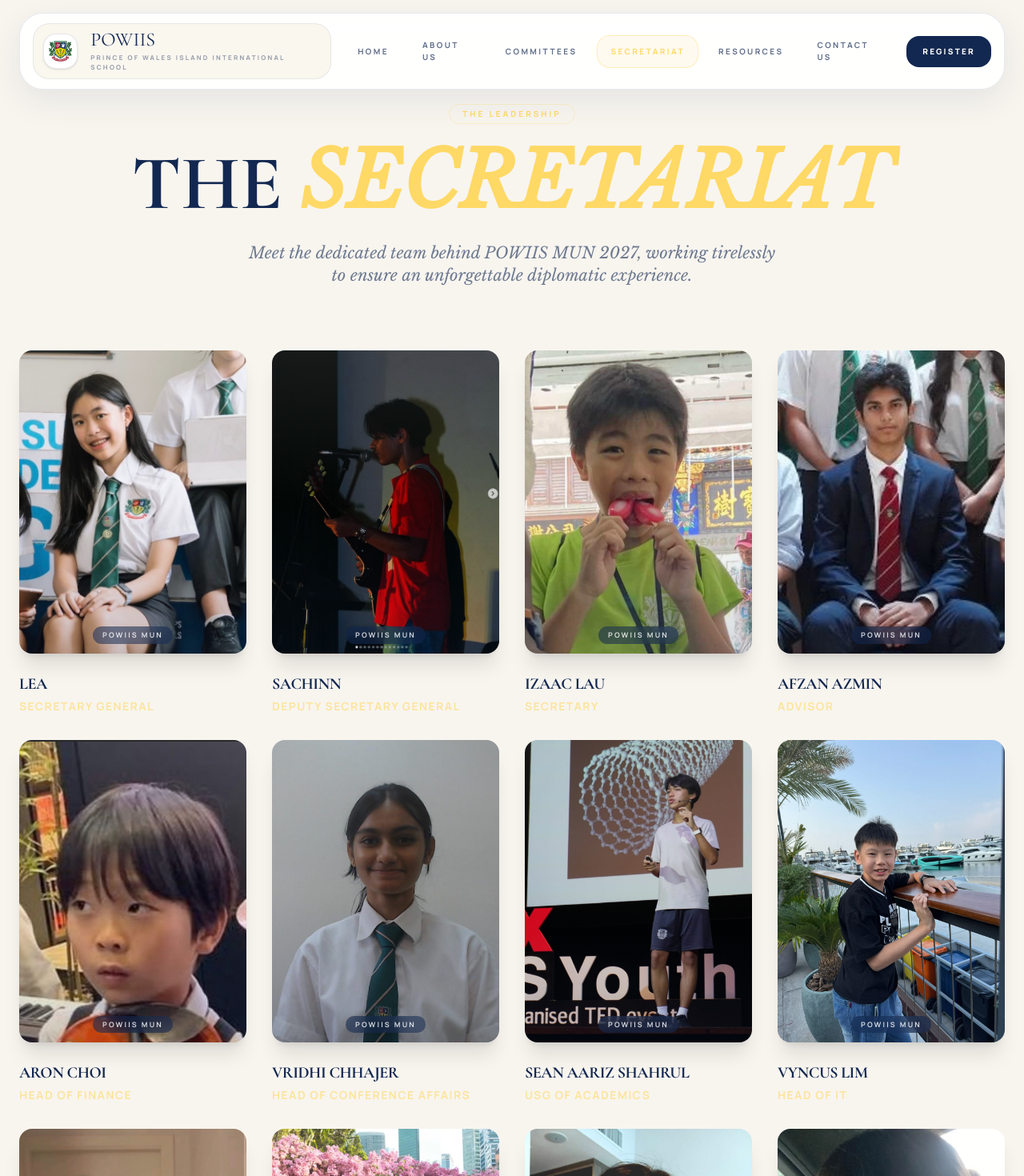
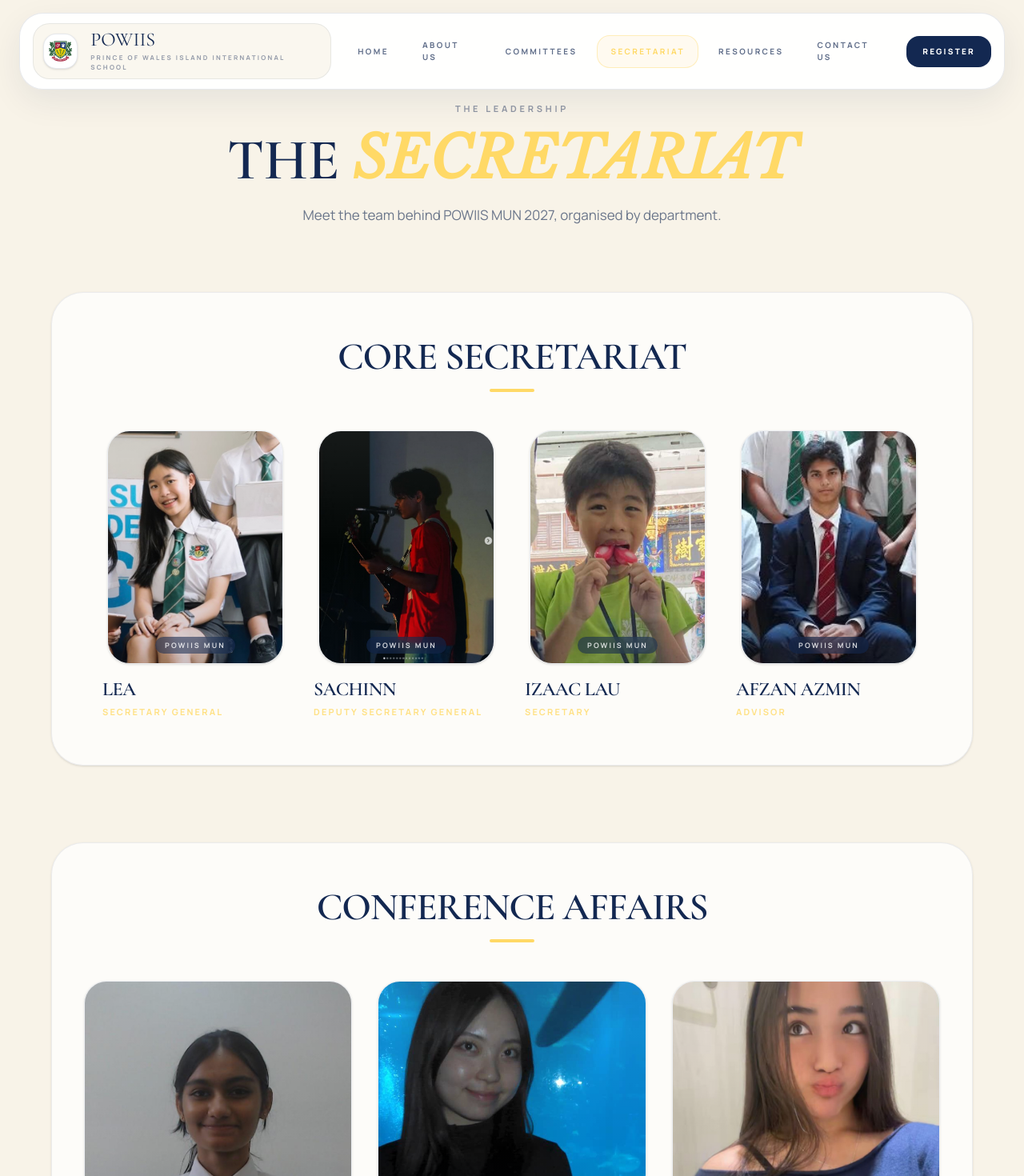
Before and after one commit to vyncuslim/powiis-mun-2027, a React (Vite) app: page /team in a window 1280 px wide. Shown: the top 1470 px of the page at 80% size. Built offline with nearby package versions, Linux system fonts and the light colour scheme.

Commit message:
feat: group secretariat page by department sections

```diff
--- a/src/constants.ts
+++ b/src/constants.ts
@@ -1,4 +1,43 @@
-import { TeamMember, Resource, Committee } from './types';
+import { TeamMember, Resource, Committee, TeamSection } from './types';
+
+export const TEAM_SECTIONS: TeamSection[] = [
+  {
+    id: 'core',
+    title: 'Core Secretariat',
+    categories: ['Core'],
+    columns: 4,
+  },
+  {
+    id: 'conference',
+    title: 'Conference Affairs',
+    categories: ['Conference'],
+    columns: 3,
+  },
+  {
+    id: 'academics',
+    title: 'Academics',
+    categories: ['Academics'],
+    columns: 3,
+  },
+  {
+    id: 'finance',
+    title: 'Finance',
+    categories: ['Finance'],
+    columns: 3,
+  },
+  {
+    id: 'marketing',
+    title: 'Design & Marketing',
+    categories: ['PR', 'Marketing'],
+    columns: 4,
+  },
+  {
+    id: 'it',
+    title: 'Information Technology',
+    categories: ['IT'],
+    columns: 2,
+  },
+];
 
 export const SECRETARIAT: TeamMember[] = [
   {
@@ -175,6 +214,13 @@ export const SECRETARIAT: TeamMember[] = [
   },
 ];
 
+export function getGroupedSecretariat() {
+  return TEAM_SECTIONS.map((section) => ({
+    ...section,
+    members: SECRETARIAT.filter((member) => section.categories.includes(member.category)),
+  })).filter((section) => section.members.length > 0);
+}
+
 export const RESOURCES: Resource[] = [
   {
     id: 'r1',
--- a/src/pages/Team.tsx
+++ b/src/pages/Team.tsx
@@ -1,38 +1,54 @@
 import React, { useState } from 'react';
 import { motion, AnimatePresence } from 'motion/react';
 import { X } from 'lucide-react';
-import { SECRETARIAT } from '../constants';
+import { getGroupedSecretariat } from '../constants';
 import { ProtectedTeamImage } from '../components/ProtectedTeamImage';
 import { TeamMember as TeamMemberType } from '../types';
 
 interface TeamMemberCardProps {
   member: TeamMemberType;
   onClick: () => void;
+  compact?: boolean;
 }
 
-const TeamMemberCard: React.FC<TeamMemberCardProps> = ({ member, onClick }) => (
-  <motion.div
-    whileHover={{ y: -10 }}
-    className="group cursor-pointer"
+const columnClass: Record<2 | 3 | 4, string> = {
+  2: 'grid-cols-1 sm:grid-cols-2',
+  3: 'grid-cols-1 sm:grid-cols-2 lg:grid-cols-3',
+  4: 'grid-cols-2 sm:grid-cols-2 lg:grid-cols-4',
+};
+
+const TeamMemberCard: React.FC<TeamMemberCardProps> = ({ member, onClick, compact }) => (
+  <motion.button
+    type="button"
+    whileHover={{ y: -6 }}
+    className="group w-full text-left"
     onClick={onClick}
   >
-    <div className="aspect-[3/4] rounded-2xl overflow-hidden mb-6 relative shadow-xl">
+    <div
+      className={`overflow-hidden rounded-[1.75rem] border border-brand-navy/8 bg-white shadow-sm mb-4 ${
+        compact ? 'mx-auto max-w-[220px]' : ''
+      }`}
+    >
       <ProtectedTeamImage
         src={member.image}
         alt={member.name}
-        className="w-full h-full"
-        imageClassName="w-full h-full object-cover object-top transition-all duration-500"
+        className="w-full"
+        imageClassName={`w-full object-cover object-top transition-transform duration-500 group-hover:scale-[1.02] ${
+          compact ? 'aspect-[3/4]' : 'aspect-[4/5]'
+        }`}
       />
-      <div className="absolute inset-0 bg-gradient-to-t from-brand-navy/80 to-transparent opacity-0 group-hover:opacity-100 transition-opacity duration-300 flex items-end p-6">
-        <p className="text-brand-gold text-xs font-bold uppercase tracking-widest">View Profile</p>
     </div>
-    </div>
-    <h3 className="text-xl font-display font-black uppercase tracking-tight mb-1">{member.name}</h3>
-    <p className="text-brand-gold/60 text-sm uppercase tracking-widest font-bold">{member.position}</p>
-  </motion.div>
+    <h3 className="font-display text-xl md:text-2xl font-semibold uppercase tracking-tight text-brand-navy mb-1">
+      {member.name}
+    </h3>
+    <p className="text-[11px] uppercase tracking-[0.2em] font-bold text-brand-gold/80">
+      {member.position}
+    </p>
+  </motion.button>
 );
 
 export default function Team() {
+  const sections = getGroupedSecretariat();
   const [selectedMember, setSelectedMember] = useState<TeamMemberType | null>(null);
   const [selectedPhoto, setSelectedPhoto] = useState<string | null>(null);
 
@@ -47,32 +63,70 @@ export default function Team() {
   };
 
   return (
-    <div className="pt-32 pb-24 px-6 bg-brand-cream min-h-screen">
-      <div className="max-w-7xl mx-auto">
+    <div className="pt-32 pb-24 px-6 bg-[#f8f3e8] min-h-screen text-brand-navy">
+      <div className="max-w-6xl mx-auto">
         <motion.div
           initial={{ opacity: 0, y: 20 }}
           animate={{ opacity: 1, y: 0 }}
           className="text-center mb-20"
         >
-          <div className="inline-block px-4 py-1 rounded-full border border-brand-gold/30 text-brand-gold text-[10px] uppercase tracking-[0.3em] font-bold mb-6">
+          <p className="text-[11px] uppercase tracking-[0.34em] font-bold text-brand-navy/45 mb-5">
             The Leadership
-          </div>
-          <h1 className="text-6xl md:text-8xl font-display font-black mb-6 uppercase text-brand-navy">
-            THE <span className="text-brand-gold italic font-serif">SECRETARIAT</span>
+          </p>
+          <h1 className="text-5xl md:text-7xl font-display font-semibold uppercase leading-[0.92] mb-5">
+            The <span className="text-brand-gold italic font-serif">Secretariat</span>
           </h1>
-          <p className="text-xl font-serif italic text-brand-navy/60 max-w-2xl mx-auto">
-            Meet the dedicated team behind POWIIS MUN 2027, working tirelessly to ensure an unforgettable diplomatic experience.
+          <p className="text-[17px] leading-8 text-brand-navy/62 max-w-2xl mx-auto">
+            Meet the team behind POWIIS MUN 2027, organised by department.
           </p>
         </motion.div>
 
-        <div className="grid grid-cols-1 sm:grid-cols-2 lg:grid-cols-3 xl:grid-cols-4 gap-8">
-          {SECRETARIAT.map((member) => (
+        <div className="space-y-20 md:space-y-24">
+          {sections.map((section, sectionIndex) => {
+            const columns = section.columns ?? 3;
+            const isCore = section.id === 'core';
+
+            return (
+              <motion.section
+                key={section.id}
+                initial={{ opacity: 0, y: 24 }}
+                whileInView={{ opacity: 1, y: 0 }}
+                viewport={{ once: true, margin: '-80px' }}
+                transition={{ duration: 0.5, delay: sectionIndex * 0.04 }}
+                className="rounded-[2.5rem] border border-brand-navy/8 bg-white/75 px-5 py-10 md:px-10 md:py-14 shadow-sm"
+              >
+                <div className="text-center mb-10 md:mb-12">
+                  <h2 className="font-display text-3xl md:text-5xl font-semibold uppercase tracking-tight text-brand-navy">
+                    {section.title}
+                  </h2>
+                  <div className="mx-auto mt-4 h-1 w-14 rounded-full bg-brand-gold" />
+                </div>
+
+                <div
+                  className={`grid ${columnClass[columns]} gap-x-8 gap-y-12 ${
+                    isCore ? 'max-w-5xl mx-auto' : ''
+                  }`}
+                >
+                  {section.members.map((member, memberIndex) => (
+                    <motion.div
+                      key={member.id}
+                      initial={{ opacity: 0, y: 16 }}
+                      whileInView={{ opacity: 1, y: 0 }}
+                      viewport={{ once: true }}
+                      transition={{ delay: memberIndex * 0.05 }}
+                      className={isCore ? 'text-center' : ''}
+                    >
                       <TeamMemberCard
-              key={member.id}
                         member={member}
                         onClick={() => openMember(member)}
+                        compact={isCore}
                       />
+                    </motion.div>
                   ))}
+                </div>
+              </motion.section>
+            );
+          })}
         </div>
 
         <AnimatePresence>
@@ -92,6 +146,7 @@ export default function Team() {
                 onClick={(e) => e.stopPropagation()}
               >
                 <button
+                  type="button"
                   className="absolute top-6 right-6 p-2 bg-brand-navy/5 rounded-full hover:bg-brand-gold transition-colors z-20"
                   onClick={closeMember}
                 >
@@ -108,8 +163,12 @@ export default function Team() {
                     />
                     <div className="absolute inset-0 bg-gradient-to-t from-brand-navy/60 to-transparent" />
                     <div className="absolute bottom-8 left-8">
-                    <h3 className="text-3xl font-display font-black text-white uppercase leading-none mb-2">{selectedMember.name}</h3>
-                    <p className="text-brand-gold text-xs uppercase tracking-widest font-bold">{selectedMember.position}</p>
+                      <h3 className="text-3xl font-display font-black text-white uppercase leading-none mb-2">
+                        {selectedMember.name}
+                      </h3>
+                      <p className="text-brand-gold text-xs uppercase tracking-widest font-bold">
+                        {selectedMember.position}
+                      </p>
                     </div>
                   </div>
                   {selectedMember.photos && selectedMember.photos.length > 1 && (
@@ -139,7 +198,9 @@ export default function Team() {
                 <div className="md:w-3/5 p-12 overflow-y-auto max-h-[80vh]">
                   {selectedMember.quote && (
                     <div className="mb-8">
-                      <p className="text-brand-gold font-display font-black text-4xl italic mb-4">"{selectedMember.quote}"</p>
+                      <p className="text-brand-gold font-display font-black text-4xl italic mb-4">
+                        &ldquo;{selectedMember.quote}&rdquo;
+                      </p>
                       <div className="h-1 w-12 bg-brand-gold" />
                     </div>
                   )}
@@ -148,7 +209,10 @@ export default function Team() {
                     {selectedMember.bio ? (
                       <p>{selectedMember.bio}</p>
                     ) : (
-                      <p>Dedicated to fostering a collaborative and academically rigorous environment at POWIIS MUN 2027. With a focus on diplomacy and critical thinking, our team works to ensure every delegate has a meaningful experience.</p>
+                      <p>
+                        Dedicated to fostering a collaborative and academically rigorous environment
+                        at POWIIS MUN 2027.
+                      </p>
                     )}
                   </div>
                 </div>
--- a/src/types.ts
+++ b/src/types.ts
@@ -1,3 +1,14 @@
+export type TeamDepartment =
+  | 'Core'
+  | 'Conference'
+  | 'Academics'
+  | 'Finance'
+  | 'PR'
+  | 'IT'
+  | 'Marketing'
+  | 'Logistics'
+  | 'Delegates';
+
 export interface TeamMember {
   id: string;
   name: string;
@@ -5,11 +16,18 @@ export interface TeamMember {
   quote: string;
   image: string;
   photos?: string[];
-  category: 'Core' | 'Academics' | 'Marketing' | 'Conference' | 'IT' | 'Finance' | 'Logistics' | 'PR' | 'Delegates';
+  category: TeamDepartment;
   linkedin?: string;
   instagram?: string;
   website?: string;
   bio?: string;
+}
+
+export interface TeamSection {
+  id: string;
+  title: string;
+  categories: TeamDepartment[];
+  columns?: 2 | 3 | 4;
 }
 
 export interface Resource {
```
Lines whose indentation alone changed are shown as unchanged.
